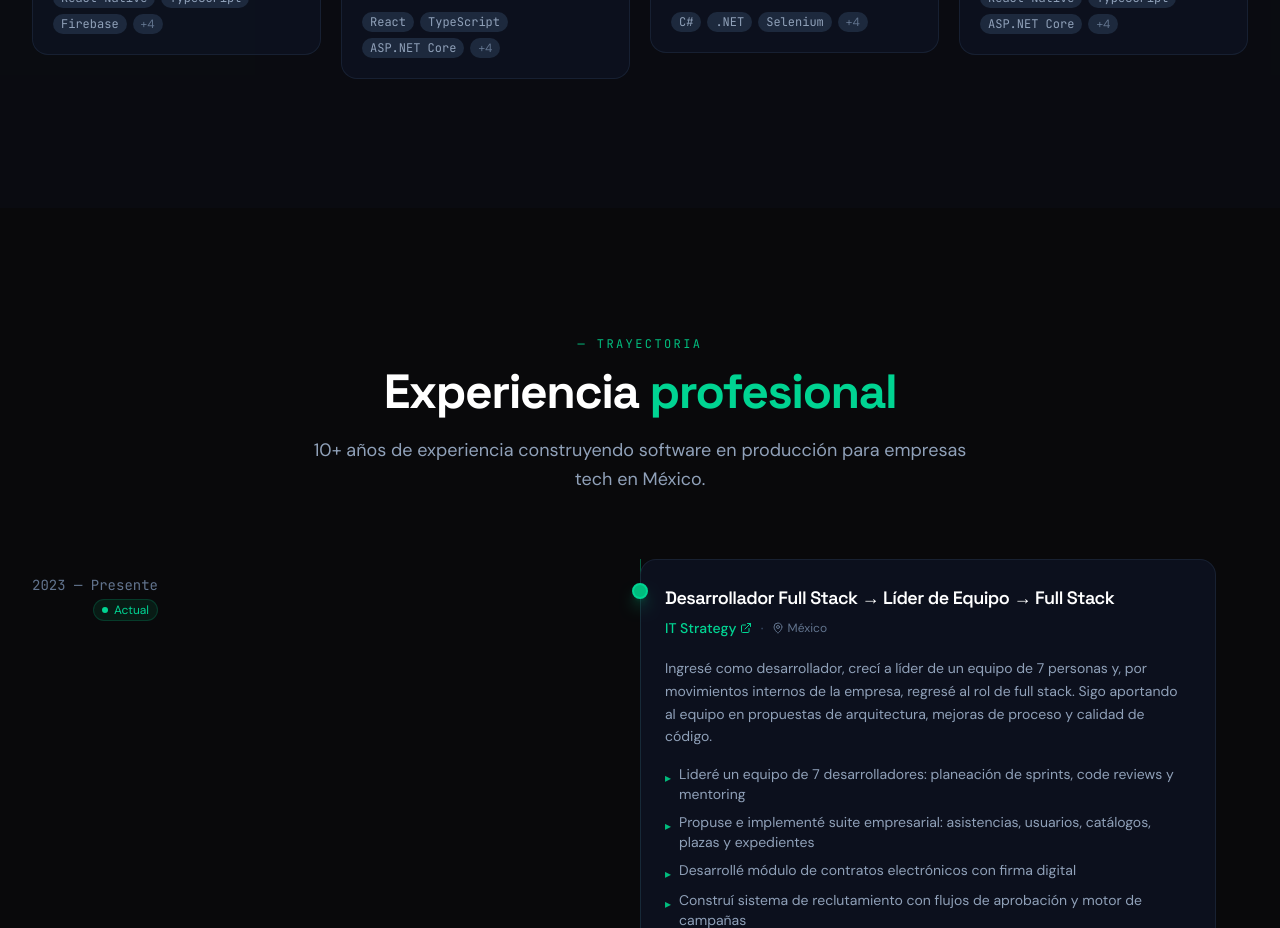
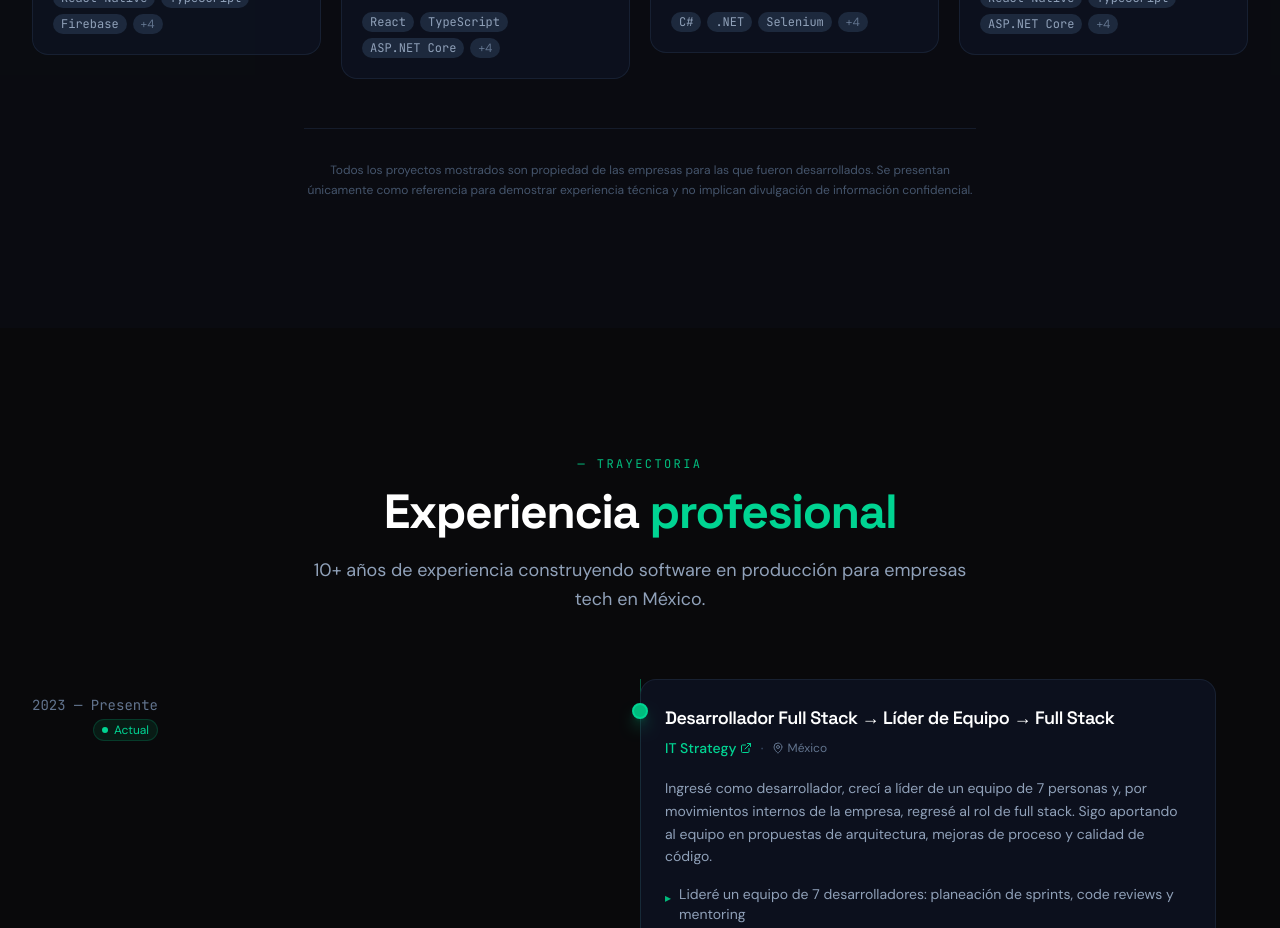
Before and after one commit to joomoodle/portafolio, a React (Vite) app: page / in a window 1280 px wide. Shown: the part 2720-3648 px from the top of the page. Built offline with nearby package versions, Linux system fonts and the light colour scheme.

Commit message:
legal: add project ownership disclaimer to Projects section

```diff
--- a/src/components/sections/Projects.tsx
+++ b/src/components/sections/Projects.tsx
@@ -224,6 +224,13 @@ export function Projects() {
           </AnimatePresence>
         </div>
 
+        {/* Disclaimer */}
+        <p className="mt-12 text-center text-xs text-slate-600 leading-relaxed max-w-2xl mx-auto border-t border-slate-800/60 pt-8">
+          Todos los proyectos mostrados son propiedad de las empresas para las que fueron desarrollados.
+          Se presentan únicamente como referencia para demostrar experiencia técnica y no implican
+          divulgación de información confidencial.
+        </p>
+
         <AnimatePresence>
           {selected && <ProjectModal project={selected} onClose={() => setSelected(null)} />}
         </AnimatePresence>
```
